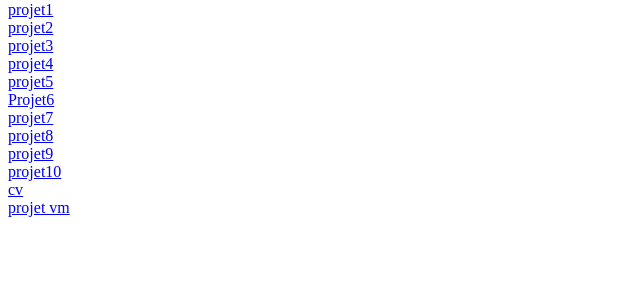
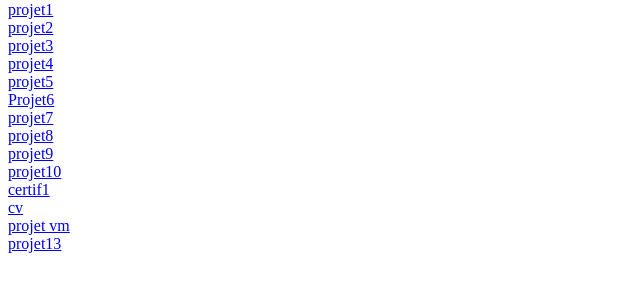
Before and after one commit to Yacine-Elaioune/projet-1.3, a plain HTML site: page index.html in a window 1280 px wide. Shown: the part 79-370 px from the top of the page, without its empty margins (0-640 px from the left). Drawn offline with Linux system fonts and the light colour scheme.

Commit message:
Add files via upload

```diff
--- a/index.html
+++ b/index.html
@@ -17,8 +17,10 @@
 <a href="projet8/tp8.html" > projet8 </a> <br>
 <a href="projet9/tp9.html" > projet9 </a> <br>
 <a href="projet10/tp10.html" > projet10 </a> <br>
+<a href="Certificat - Elaioune Yacine - 11_11_2026.pdf" > certif1 </a> <br>
 <a href="cv/MISSION 1 .html" > cv </a> <br>
 <a href="projet_vm.pdf">projet vm</a><br>
+<a href="projet13/Certificat_m1.pdf" > projet13 </a> <br>
 
 </body>
 </html>
```
Also changed, not shown: 2 other files.
